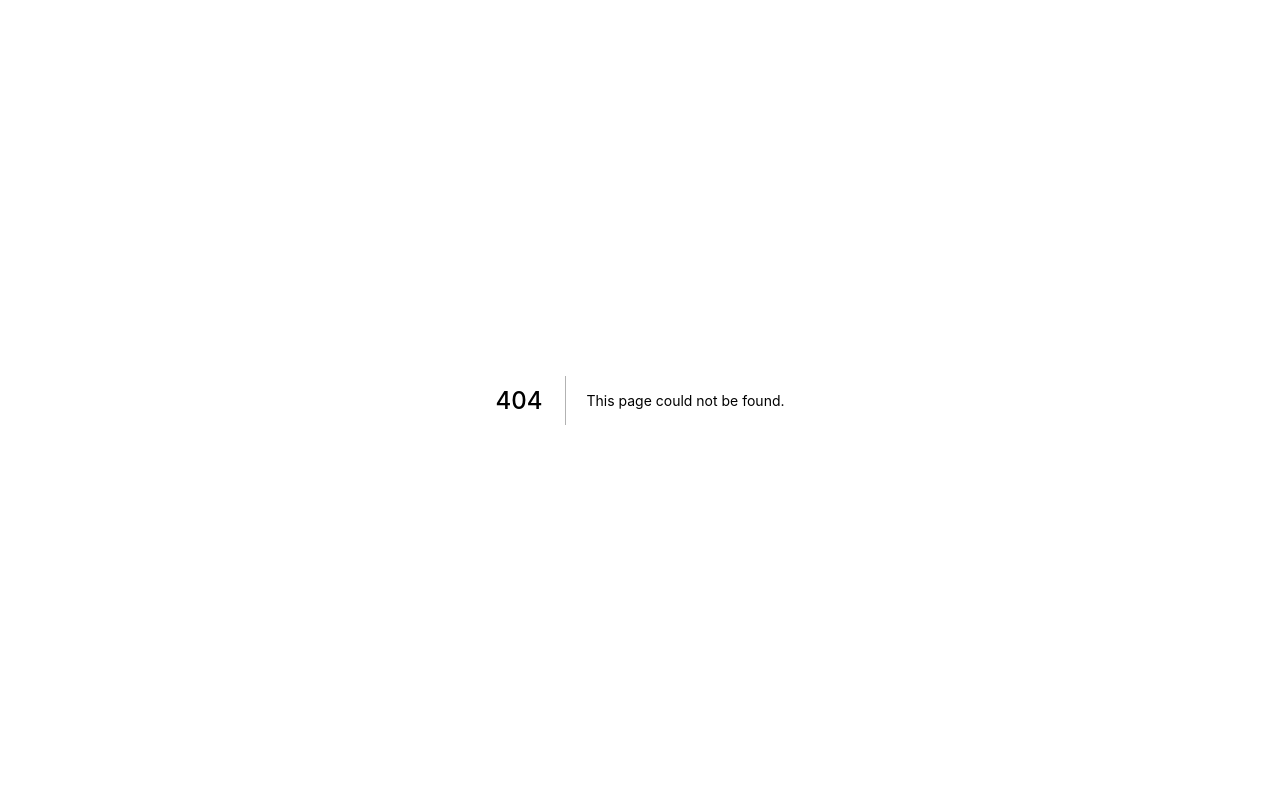
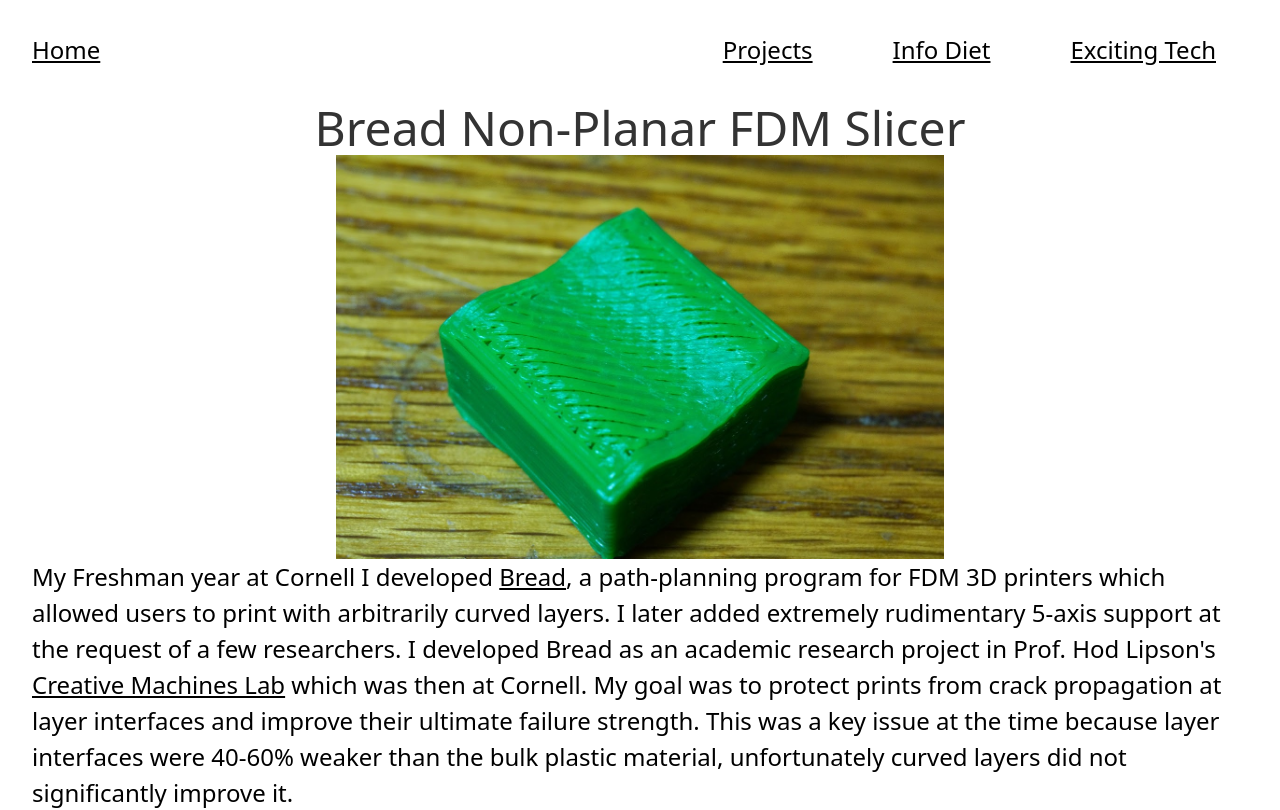
Before and after one commit to nick-parker/nickparkerco, a Next.js app: page /project/bread in a window 1280 px wide. Before the commit this address had no page. Shown: the top 810 px of the page. Built offline with nearby package versions, Linux system fonts and the light colour scheme.

Commit message:
Flesh out projects and add text to tech cards

```diff
--- a/components/card-grid.module.css
+++ b/components/card-grid.module.css
@@ -8,6 +8,7 @@
 
 .card {
     border: 2px solid #e7e7e7;
+    text-align: center;
     border-radius: 4px;
     padding: .5rem;
 }
--- a/pages/exciting.js
+++ b/pages/exciting.js
@@ -4,11 +4,13 @@ import CardGrid from '../components/card-grid'
 const exciting_techs = [
     {
         href: "/exciting/one-click-mfg",
-        title: "One-Click Manufacturing"
+        title: "One-Click Manufacturing",
+        text: "Take humans out of the loop and make hardware a little more like software"
     },
     {
         href: "/exciting/space-based-mfg",
-        title: "Space Based Manufacturing"
+        title: "Space Based Manufacturing",
+        text: "There are materials and systems we can only make off-Earth, and they'll change the world."
     },
     {
         href: "/exciting/archimedes-drive",
@@ -18,31 +20,37 @@ const exciting_techs = [
     {
         href: "/exciting/diaphragm-pistons",
         title: "Diaphragm pistons",
-        text: "Test text"
+        text: "Loosely tolerance DIY-friendly pistons with low hysterisis"
     },
     {
         href:"/exciting/biomimetic-robotics",
-        title: "Biomimetic Robotics"
+        title: "Biomimetic Robotics",
+        text: "Copying biological systems with materials and components biology can't use"
     },
     {
         href:"/exciting/neuromorphic-circuits",
-        title: "Neuromorphic Circuits"
+        title: "Neuromorphic Circuits",
+        text: "Jumbles of plastic-coated nanowires act slightly like brains"
     },
     {
         href:"/exciting/orbital-retirement",
-        title:"Orbital Retirement Homes"
+        title:"Orbital Retirement Homes",
+        text:"Septuagenarians in space."
     },
     {
         href:"/exciting/inflatable-structures",
-        title:"Inflatable Structures"
+        title:"Inflatable Structures",
+        text:"We should build Mars habs on Earth, maybe"
     },
     {
         href:"/exciting/compact-fusion",
-        title:"Compact Fusion Power"
+        title:"Compact Fusion Power",
+        text:"I just want city-ships man"
     },
     {
         href:"/exciting/next-gen-medical-imaging",
-        title:"Next-Gen Medical Imaging"
+        title:"Next-Gen Medical Imaging",
+        text:"Cheap ubiquitous MRI and brain-computer interfaces"
     },
 ]
 
--- /dev/null
+++ b/pages/project/bread.js
@@ -0,0 +1,33 @@
+import BasicPage from '../../components/basic-page'
+
+export default function p() {
+    return (
+        <BasicPage title="Bread Non-Planar FDM Slicer">
+            <img className="w-1/2 mx-auto" src="/images/bread-test-print.jpg"/>
+            My Freshman year at Cornell I developed <a href="https://github.com/nick-parker/bread">Bread</a>, a path-planning program for FDM 3D printers
+            which allowed users to print with arbitrarily curved layers. I later added extremely rudimentary 5-axis support at the request of a few researchers.
+            I developed Bread as an academic research project in Prof. Hod Lipson's <a href="https://www.creativemachineslab.com/">Creative Machines Lab</a> which was
+            then at Cornell. My goal was to protect prints from crack propagation at layer interfaces and improve their ultimate failure strength. This was a key
+            issue at the time because layer interfaces were 40-60% weaker than the bulk plastic material, unfortunately curved layers did not significantly improve
+            it.
+            <br/><br/>
+            I stopped developing Bread to work on <a href="/project/hyperloop">Hyperloop</a> partly because Hod's lab moved to Columbia, and partly because
+            curved layers on 3-axis machines aren't that useful. You can improve surface finish on shallow inclines but not much else. The diameter of the tip
+            of an FDM nozzle is typically larger than the layer thickness, so at any significant ({">15 deg"}) incline the uphill edge 'plows' below the layer surface while
+            the downhill edge leaves a raised 'furrow' above it. This leaves an arched top surface on uphill extrusion movements and a half-pipe surface on
+            downhill movements, both of which ruin the surface finish.
+            <br/><br/>
+            A recent SigGraph paper (<a href="https://cims.nyu.edu/gcl/papers/2019-CurviSlicer.pdf">pdf</a>) called CurviSlicer is in my opinion the optimal
+            implementation of curved layers on 3-axis FDM machines. They fit an R^3 -> R^3 deformation function to each model to minimize the "slantedness" of
+            its surfaces - IE they try to make all surfaces either flat or vertical. They then slice flat layers in the deformed space and apply the inverse
+            function to those layers to produce smoothly curved layers which minimize the "stair step" aliasing pattern on angled surfaces. They prevent nozzle
+            collisions and 'plowing' due to excessive angles by setting appropriate limitations on the deformation functions. It's a beautiful implementation, and
+            funnily enough my Cornell application essay was an inchoate description of exactly that approach: Deform space based on your goals (strength or smoothness),
+            slice flat, reverse the deformation. I've always suspected that essay got sent over to Hod and that's how I got in - because my high school grades didn't
+            really merit it lol
+            <br/><br/>
+            My experience with Bread first led to my internship at <a href="https://madeinspace.us/">Made in Space</a> developing a slicer for their ESAMM system
+            which prints arbitrarily long structures in orbit, and then to my 5-axis printer project which soon morphed into <a href="https://praxismfg.com">Praxis Mfg</a>.
+        </BasicPage>
+    )
+}
--- a/pages/project/hyperloop.js
+++ b/pages/project/hyperloop.js
@@ -15,9 +15,13 @@ export default function Hyperloop() {
             claim to a nebulous "top 10" place. In the second year of the competition the improved OpenLoop pod placed 2nd under the new banner
             of <a href="https://paradigmhyperloop.com/">Paradigm Hyperloop</a>.
             <br/><br/>
-            Many of my best friends and hardest-fought lessons came from this project, and I'm enormously thankful for the engineering and leadership experience it provided even
-            though I wasn't ready for it. OpenLoop is also featured in a <a href="https://www.amazon.com/The-Design/dp/B07Q8J3K3Z">documentary</a> by Legendary Pictures
-            so you can see my 19-year-old blunders in high definition.
+            Many of my best friends and hardest-fought lessons came from this project, and I'm enormously thankful for the engineering and leadership
+            experience it provided even though I wasn't ready for it. OpenLoop is also featured in
+            a <a href="https://www.amazon.com/The-Design/dp/B07Q8J3K3Z">documentary</a> by Legendary Pictures so you can see my 19-year-old blunders in high
+            definition.
+            <br/><br/>
+            Lastly, OpenLoop led me to take a systems engineering internship with <a href="https://hyperloop-one.com/">Hyperloop One</a> after my Junior year which
+            was a fantastic experience. My team was brilliant and they paid me to learn tons of new skills.
 
         </BasicPage>
     )
--- a/pages/projects.js
+++ b/pages/projects.js
@@ -4,11 +4,13 @@ import CardGrid from '../components/card-grid'
 const projects = [
     {
         title: "Antique CNC Mill Retrofit",
-        href: "/project/cnc-mill"
+        href: "/project/cnc-mill",
+        text: "Converting a Shizuoka ST-N knee mill from the late 1970s to LinuxCNC and residential power"
     },
     {
         title: "5-Axis Tool-Switching FDM 3D Printer",
-        href: "/project/praxis-printer"
+        href: "/project/praxis-printer",
+        text: "The hardware behind Praxis Mfg."
     },
     // {
     //     title: "Audio Dinner Party",
@@ -16,15 +18,23 @@ const projects = [
     // },
     {
         title: "Dinner Parties",
-        href: "/project/dinner-parties"
+        href: "/project/dinner-parties",
+        text: "I cook food for my friends and interesting strangers"
     },
     {
         title: "Student Hyperloop Team",
-        href: "/project/hyperloop"
+        href: "/project/hyperloop",
+        text: "My friends and I build an 18 ft long air-bearing levitated near-vacuum sled"
     },
     {
         title: "e-NABLE Open Source Prosthetics",
-        href: "/project/e-nable"
+        href: "/project/e-nable",
+        text: "Crowdsourced 3D printed prosthetics and some public speaking"
+    },
+    {
+        title: "Bread Non-planar FDM Slicer",
+        href: "/project/bread",
+        text: "Printing with curvy layers in an attempt to improve part strength"
     }
 ]
 
```
Also changed, not shown: public/images/bread-test-print.jpg (added).
